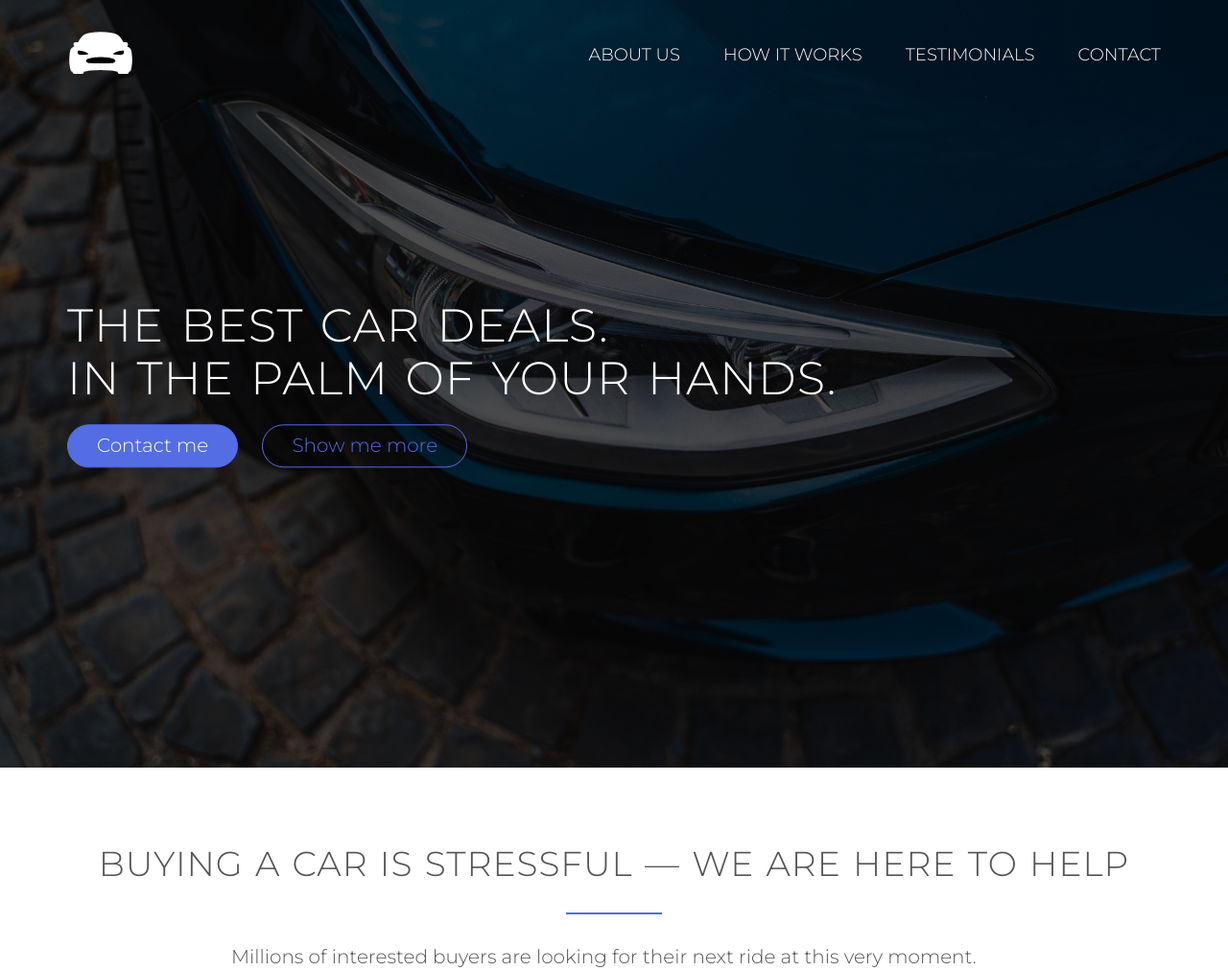
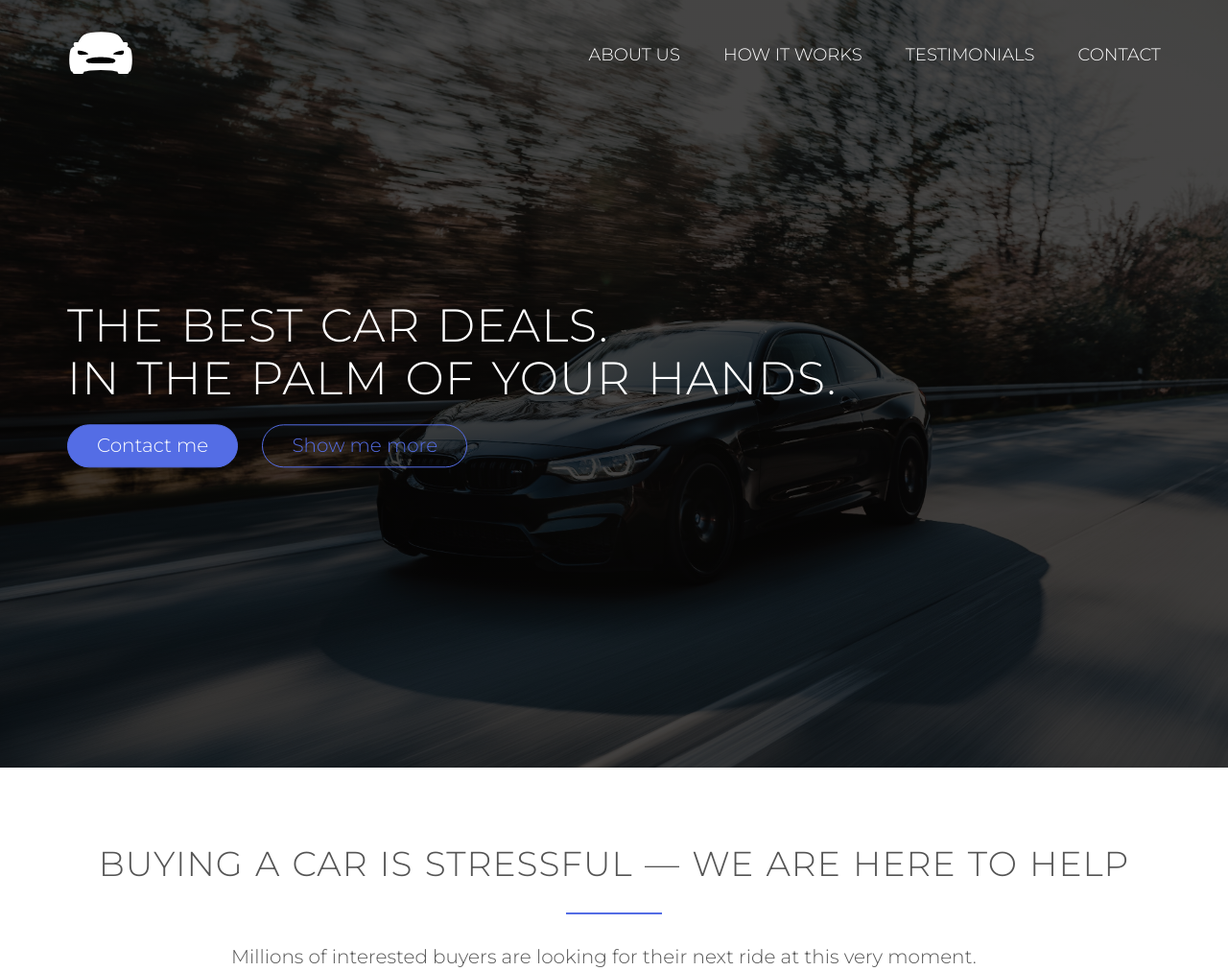
Before and after one commit to dmyasnyankin/tachki_with_jonah, a PHP site: page /index.html in a window 1280 px wide. Shown: the top 1012 px of the page at 96% size. Run offline with PHP 8.4, Linux system fonts and the light colour scheme; style sheets or scripts are compiled from the project's sources; some libraries are stand-ins or nearby versions.

Commit message:
Swap splash and update mobile images

```diff
--- a/resources/css/queries.css
+++ b/resources/css/queries.css
@@ -34,7 +34,7 @@
 
     header {
         background-image: linear-gradient(rgba(0,0,0,0.7), rgba(0,0,0,0.7)), url(img/adam-gonzales-LreAxJ9Fz40-unsplash.jpg);
-        background-size: contain;
+        background-attachment: scroll;
     }
 
     .row,
@@ -92,6 +92,7 @@
 
     .section-testimonials {
         background-image: linear-gradient(rgba(0, 0, 0, 0.8), rgba(0, 0, 0, 0.8)), url(img/eric-weber-GAVSpEx6ooc-unsplash.jpg);
+        background-attachment: scroll;
     }
 
     .step-box:first-child { text-align: center; }
--- a/resources/css/style.css
+++ b/resources/css/style.css
@@ -155,7 +155,7 @@ input[type=submit]:active {
 /* ------------------------------------------------------------ */
 
 header {
-    background-image: linear-gradient(rgba(0,0,0,0.7), rgba(0,0,0,0.7)), url(img/ye-massa-ZYyfZ8vnhmA-unsplash.jpg);
+    background-image: linear-gradient(rgba(0,0,0,0.7), rgba(0,0,0,0.7)), url(img/rodan-can-6cqJPeTIuls-unsplash.jpg);
     background-size: cover;
     background-position: center;
     height: 100vh;
```
Also changed, not shown: resources/css/img/rodan-can-6cqJPeTIuls-unsplash.jpg (added).
